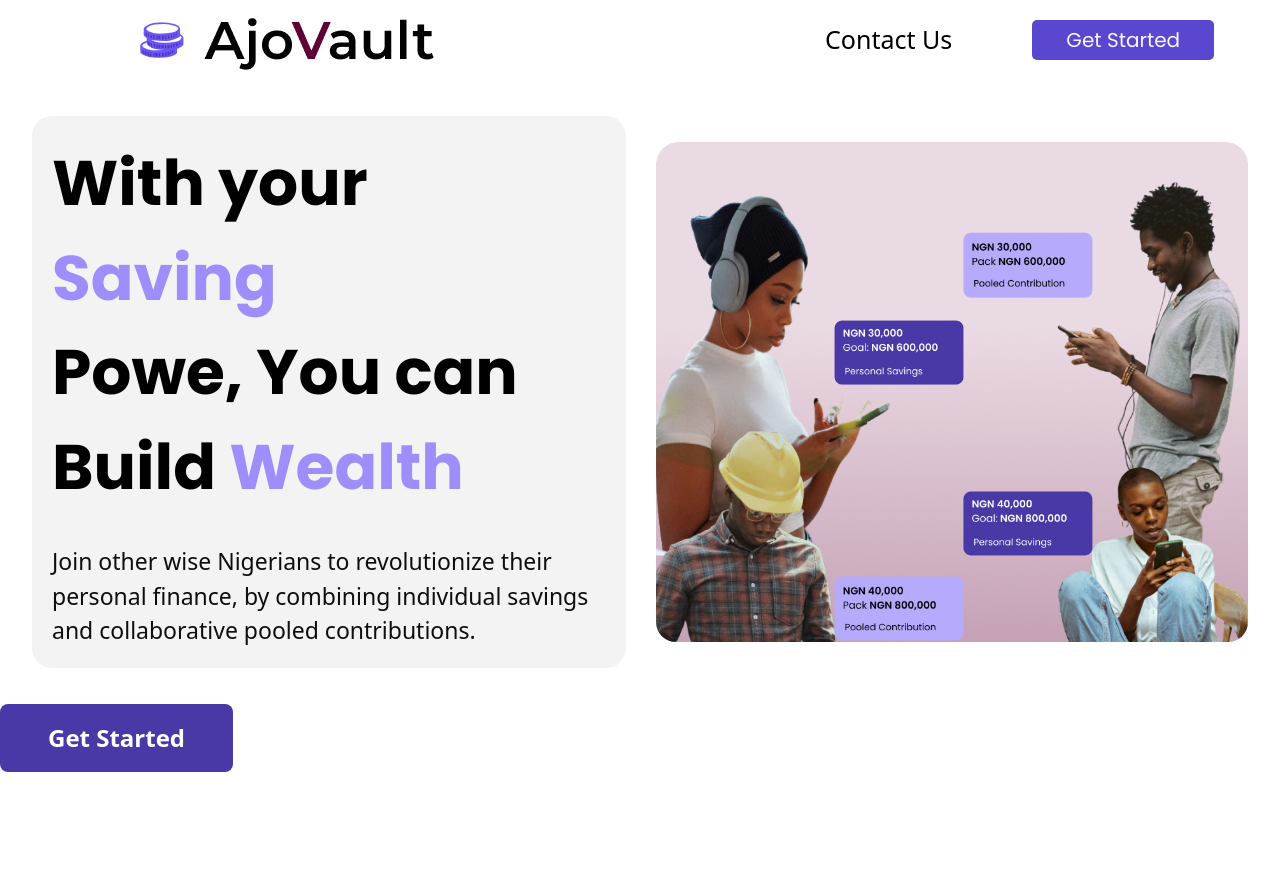
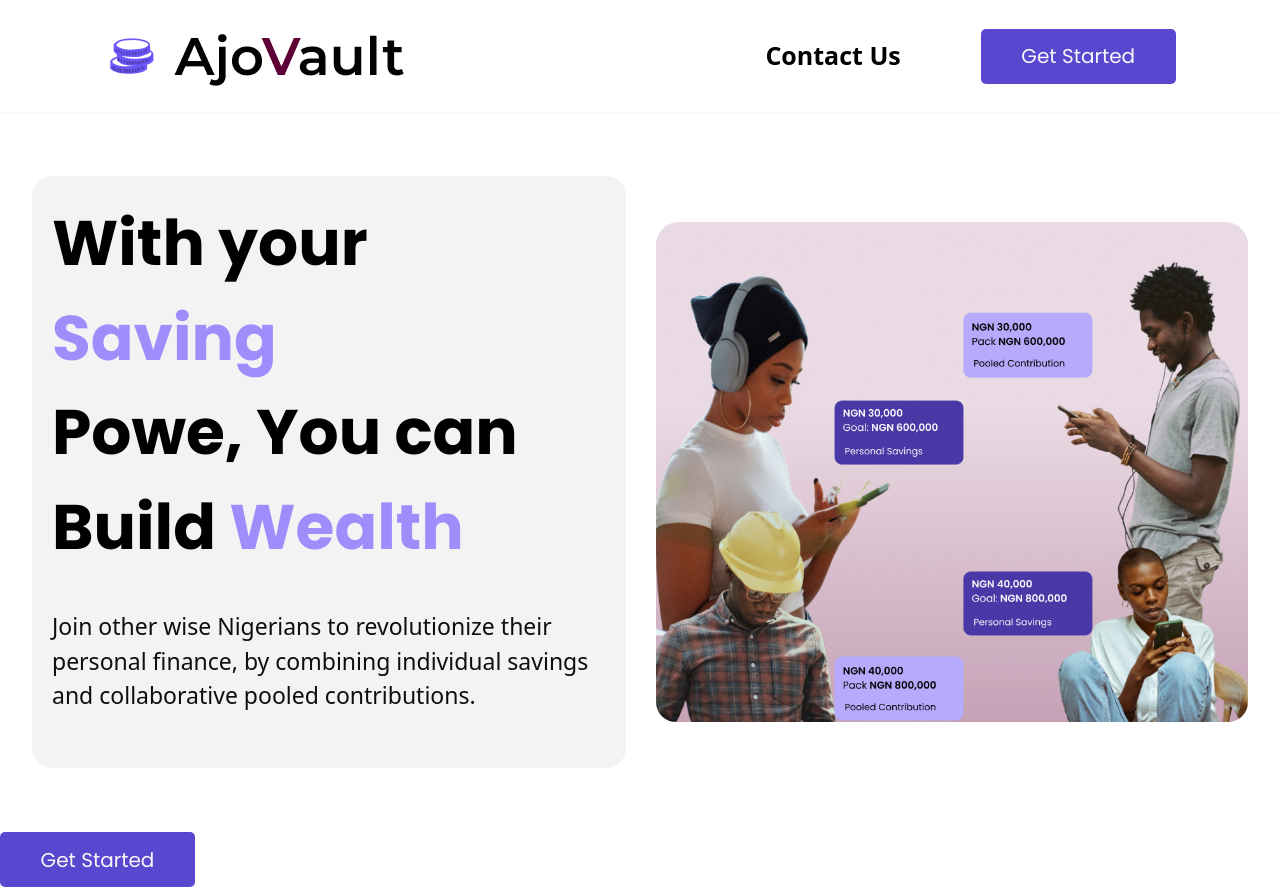
Before and after one commit to AJOVAULT-org/ajoVault-frontend, a React (Vite) app: page / in a window 1280 px wide. Before the commit the page ends 800 px from the top, so only its background shows below. Built offline with nearby package versions, Linux system fonts and the light colour scheme.

Commit message:
ISHOME HERO DONE

```diff
--- a/src/components/web-site/IsHome.jsx
+++ b/src/components/web-site/IsHome.jsx
@@ -1,5 +1,6 @@
 import React from 'react';
 import { Link } from 'react-router-dom';
+import GetStartedBtn from '../buttons/GetStartedBtn';
 function IsHome() {
   return (
     <div className='isHome'>
@@ -20,11 +21,7 @@ function IsHome() {
                 {/* {heroIMg} */}
             </div>
         </div>
-        <Link to={"/signup"}>
-            <button className="bg-primary lg:px-12 px-4 py-4 rounded-[8px] text-white lg:text-[24px] font-semibold">
-              Get Started
-            </button>
-          </Link>
+    <GetStartedBtn />
     </div>
   )
 }
--- a/src/styles/Website/website.css
+++ b/src/styles/Website/website.css
@@ -14,22 +14,23 @@
 .getStarted
 {
     background: var(--primary-color);
-    height: 40px;
+    height: 55px;
     text-transform: capitalize;
     font-family:var(--main-font);
     font-size: 20px;
     color: #f7f7f7;
     border-radius: 5px;
-    width: 160%;
+    width: 195px;
 }
 .nav-items
 {
-    height: 5em;
+    height: 7em;
     display: flex;
     /* background: #040404; */
     justify-content: space-evenly;
     gap: 20%;
     align-items: center;
+    box-shadow: rgba(0, 0, 0, 0.05) 0px 1px 2px 0px;
 }
 .nav-links
 {
@@ -44,6 +45,7 @@
 {
     list-style: none;
     font-size: 25px;
+    font-weight: 600;
     text-transform: capitalize;
 }
 /* hero */
@@ -55,7 +57,7 @@
     gap: 30px;
     align-items: center;
     height: 70vh;
-    margin: 2em;
+    margin: 5em 2em;
 }
 .isHome-text h1
 {
@@ -75,7 +77,8 @@
 {
     font-size: 23px;
     color: #0e0e0e;
-    margin-top: 30px;
+    /* margin-top: 30px; */
+    margin: 35px 0px;
 }
 .isHome-text span
 {
```
